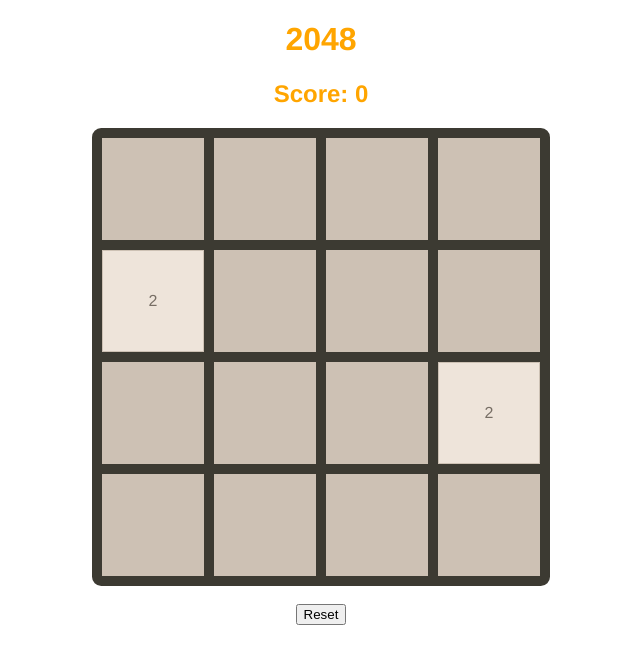
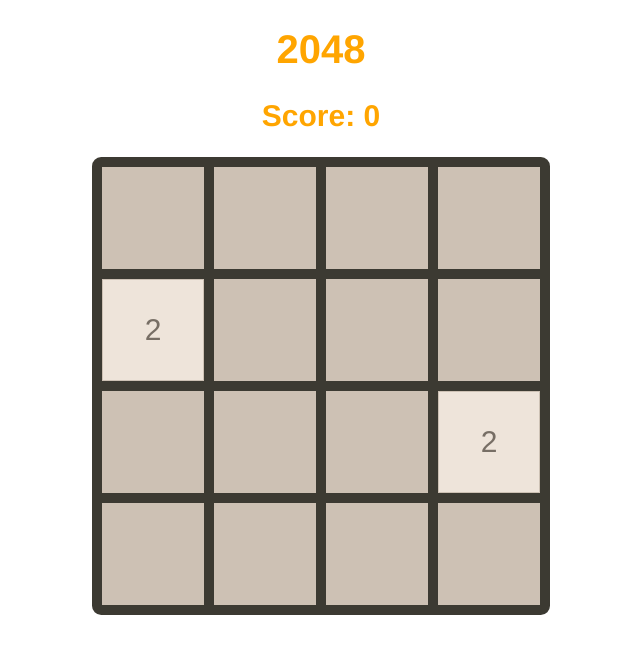
Before and after one commit to Tanmay337442/2048-Flask, a Flask app: page / in a window 1280 px wide. Shown: the top 664 px of the page, without its empty margins (319-959 px from the left). Run offline with Flask 3, Linux system fonts and the light colour scheme.

Commit message:
super cool styling

```diff
--- a/app/static/style.css
+++ b/app/static/style.css
@@ -2,25 +2,33 @@
     color: orange;
     font-family: "Helvetica Neue", Helvetica, sans-serif;
     text-align: center;
+    font-size: 40px;
 }
 
 .score {
     color: orange;
     font-family: "Helvetica Neue", Helvetica, sans-serif;
     text-align: center;
+    font-size: 30px;
+}
+
+.message {
+    color: orange;
+    font-family: "Helvetica Neue", Helvetica, sans-serif;
+    text-align: center;
+    font-size: 35px;
 }
 
 td {
     width: 100px;
     height: 100px;
-    text-align: center;
     border: 5px solid;
     border-color: #3c3a32;
+    font-size: 30px;
 }
 
 .cell {
     line-height: 100px;
-    height: inherit;
     text-align: center;
     font-family: "Helvetica Neue", Helvetica, sans-serif;
 }
@@ -30,7 +38,7 @@ table {
     border: 5px solid;
     border-collapse: separate;
     border-color: #3c3a32;
-    border-radius:2%;
+    border-radius: 2%;
     border-spacing: 0;
     margin-left: auto;
     margin-right: auto;
@@ -39,6 +47,26 @@ table {
 button {
     display: block;
     margin: auto;
+    font-family: "Helvetica Neue", Helvetica, sans-serif;
+    font-size: 18px;
+    border-radius: 8px;
+    transition-duration: 0.5s;
+    background-color: white;
+    color: orange;
+    border: 2px solid orange;
+    padding: 16px 32px;
+}
+
+button:hover {
+    background-color: orange;
+    color: white;
+}
+
+dialog {
+    border: none;
+    border-radius: 8px;
+    box-shadow: 3px 3px 10px;
+    width: 400px;
 }
 
 .cell-2 {
--- a/app/templates/index.html
+++ b/app/templates/index.html
@@ -14,7 +14,10 @@
     {% block content %}
     <h1 class="title">2048</h1>
     <h2 class="score">Score: {{score}}</h2>
-    <div class="message"></div>
+    <dialog>
+        <p class="message"></p>
+        <button onClick="location.reload();">Reset</button>
+    </dialog>
     <table>
         {% for row in mat %}
         <tr>
@@ -30,8 +33,6 @@
         </tr>
         {% endfor %}
     </table>
-    <br>
-    <button onClick="location.reload();">Reset</button>
     {% endblock %}
     <script>
         window.addEventListener("keydown", function (event) {
@@ -89,8 +90,10 @@
                             document.querySelector('.score').textContent = "Score: " + response.score;
                             if (response.state == "win") {
                                 document.querySelector('.message').textContent = "You won!";
+                                document.querySelector('dialog').showModal();
                             } else if (response.state == "loss") {
                                 document.querySelector('.message').textContent = "You lost!";
+                                document.querySelector('dialog').showModal();
                             }
                         }
 
```
